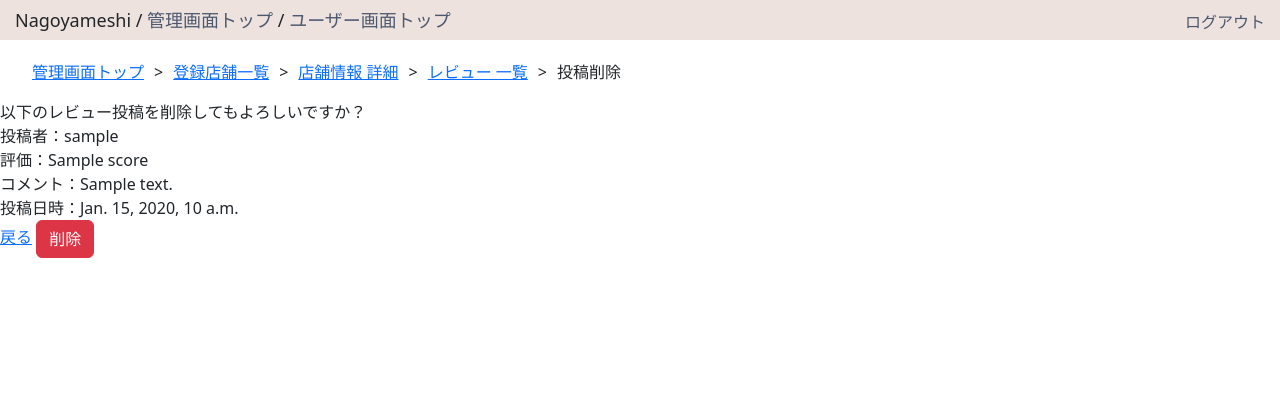
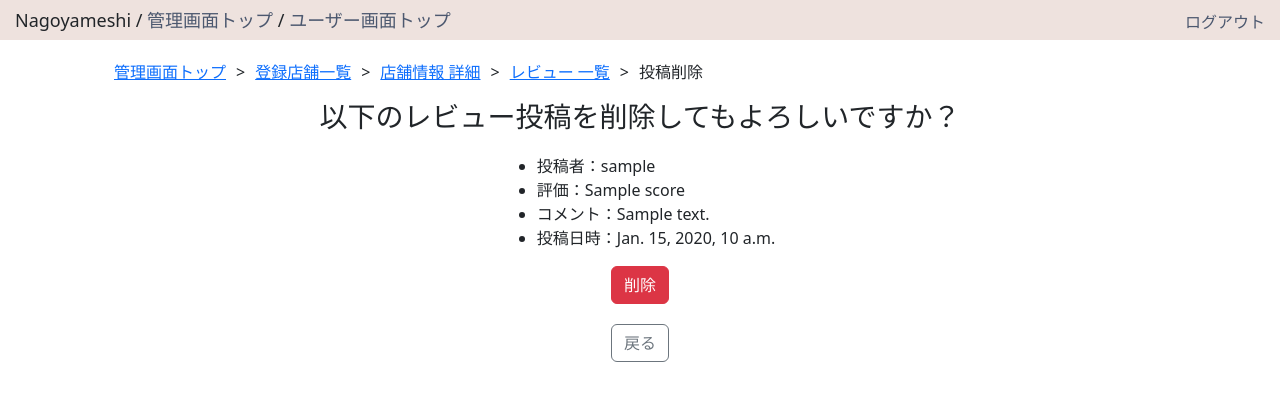
Before and after one commit to ayaconsa/django-tabelog-kadai, a Django app: template NagoyameshiApp/templates/NagoyameshiApp/admin2/admin_review_deletion_confirmation.html in a window 1280 px wide. Shown: the top 401 px of the page. Run offline with Django 3.2, Linux system fonts and the light colour scheme; the template is opened without the code that fills it: most values are stand-ins (such as "Sample title", 1, 10 or a date in 2020); some libraries are stand-ins or nearby versions.

Commit message:
管理画面周りのスタイル１

```diff
--- a/NagoyameshiApp/static/css/style.css
+++ b/NagoyameshiApp/static/css/style.css
@@ -524,6 +524,22 @@ h2 {
   padding: 5px;
 }
 
+.admin_table_list_bookings {
+  width: 90%;
+  margin: 20px;
+}
+
+.admin_table_list_bookings tr {
+  border-bottom: solid 1px gray;
+}
+
+.admin_table_list_bookings th {
+  padding: 5px;
+}
+
+.admin_table_list_bookings td {
+  padding: 5px;
+}
 
 .admin_header {
   width: 100%;
@@ -740,6 +756,10 @@ h2 {
   word-break: break-all;  /* 長い文字列を折り返す */
 }
 
+.admin_table_list th.comment, .admin_table_list td.comment {
+  width: 50%;
+  word-break: break-all;  /* 長い文字列を折り返す */
+}
 
 /* 残りの列は適宜調整 */
 .admin_table_list th, .admin_table_list td {
--- a/NagoyameshiApp/templates/NagoyameshiApp/admin2/admin_booking_confirmation.html
+++ b/NagoyameshiApp/templates/NagoyameshiApp/admin2/admin_booking_confirmation.html
@@ -22,7 +22,7 @@
 
 <!-- 店舗リスト -->
 {% if bookings %}
-<table class="admin_table_list">
+<table class="admin_table_list_bookings">
     <thead>
         <tr>
             <th>氏名</th>
--- a/NagoyameshiApp/templates/NagoyameshiApp/admin2/admin_restaurant_list.html
+++ b/NagoyameshiApp/templates/NagoyameshiApp/admin2/admin_restaurant_list.html
@@ -41,7 +41,7 @@
 		<td>{{ Restaurant.category }}</td>
 		<td>{{ Restaurant.catch_copy }}</td>
 		<td>
-			<button onclick="location.href='{% url 'admin_restaurant_detail' pk=Restaurant.pk %}'" class="admin_table_link">詳細</button>
+			<button onclick="location.href='{% url 'admin_restaurant_detail' pk=Restaurant.pk %}'" class="btn btn-outline-secondary">詳細</button>
 		</td>
 	</tr>
 	{% endfor %}
--- a/NagoyameshiApp/templates/NagoyameshiApp/admin2/admin_review_confirmation.html
+++ b/NagoyameshiApp/templates/NagoyameshiApp/admin2/admin_review_confirmation.html
@@ -35,10 +35,10 @@
         <tr>
             <td>{{ review.user_name }}</td>
             <td>{{ review.score }}</td>
-            <td>{{ review.comment }}</td>
-            <td>{{ review.created_at }}</td>
+            <td class="comment">{{ review.comment }}</td>
+            <td class="date">{{ review.created_at }}</td>
 			<td>
-				<a class="admin_link" href="{% url 'admin_review_deletion_confirmation' pk=review.pk %}">削除</a>
+				<a class="btn btn-outline-danger" href="{% url 'admin_review_deletion_confirmation' pk=review.pk %}">削除</a>
 			</td>
         </tr>
         {% endfor %}
--- a/NagoyameshiApp/templates/NagoyameshiApp/admin2/admin_review_deletion_confirmation.html
+++ b/NagoyameshiApp/templates/NagoyameshiApp/admin2/admin_review_deletion_confirmation.html
@@ -8,7 +8,7 @@
 {% block content %}
 {% load static %}
 
-
+<div class="container">
     <!-- パンくずリスト -->
     <nav>
         <ol class="admin_breadcrumb">
@@ -20,14 +20,23 @@
         </ol>
     </nav>
 
+    <h3 class="text-center">以下のレビュー投稿を削除してもよろしいですか？</h3>
+    <div class="form-container">
         <form method="post">
             {% csrf_token %}
-    以下のレビュー投稿を削除してもよろしいですか？<br>
-    投稿者：{{ review.user_name }}<br>
-    評価：{{ review.score }}<br>
-    コメント：{{ review.comment }}<br>
-    投稿日時：{{ review.created_at }}<br>
-    <a href="{% url 'admin_review_confirmation' pk=review.restaurant.pk %}">戻る</a>
+            <ul>
+                <li>投稿者：{{ review.user_name }}</li>
+                <li>評価：{{ review.score }}</li>
+                <li>コメント：{{ review.comment }}</li>
+                <li>投稿日時：{{ review.created_at }}</li>
+            </ul>
+            <div class="text-center">
                 <input type="submit" class="btn btn-danger" value="削除">
+            </div>
         </form>
+    </div>
+    <div class="text-center">
+        <a class="btn btn-outline-secondary btn_margin" href="{% url 'admin_review_confirmation' pk=review.restaurant.pk %}">戻る</a>
+    </div>
+</div>
 {% endblock %}
--- a/NagoyameshiApp/templates/NagoyameshiApp/user/create_booking.html
+++ b/NagoyameshiApp/templates/NagoyameshiApp/user/create_booking.html
@@ -34,6 +34,9 @@
     <p>予約機能は有料会員専用サービスです。<br>
     月額300円の有料プランについては<a href="{% url 'subscription_guide' %}">こちら</a></p>
   {% endif %}
+  <div class="text-center">
+    <a class="btn btn-outline-success" href="{% url 'restaurant_detail' restaurant.pk %}">戻る</a>
+  </div>
 </div>
 
 <!-- flatpickrのCSSとJavaScriptを追加 -->
```
Lines whose indentation alone changed are shown as unchanged.
